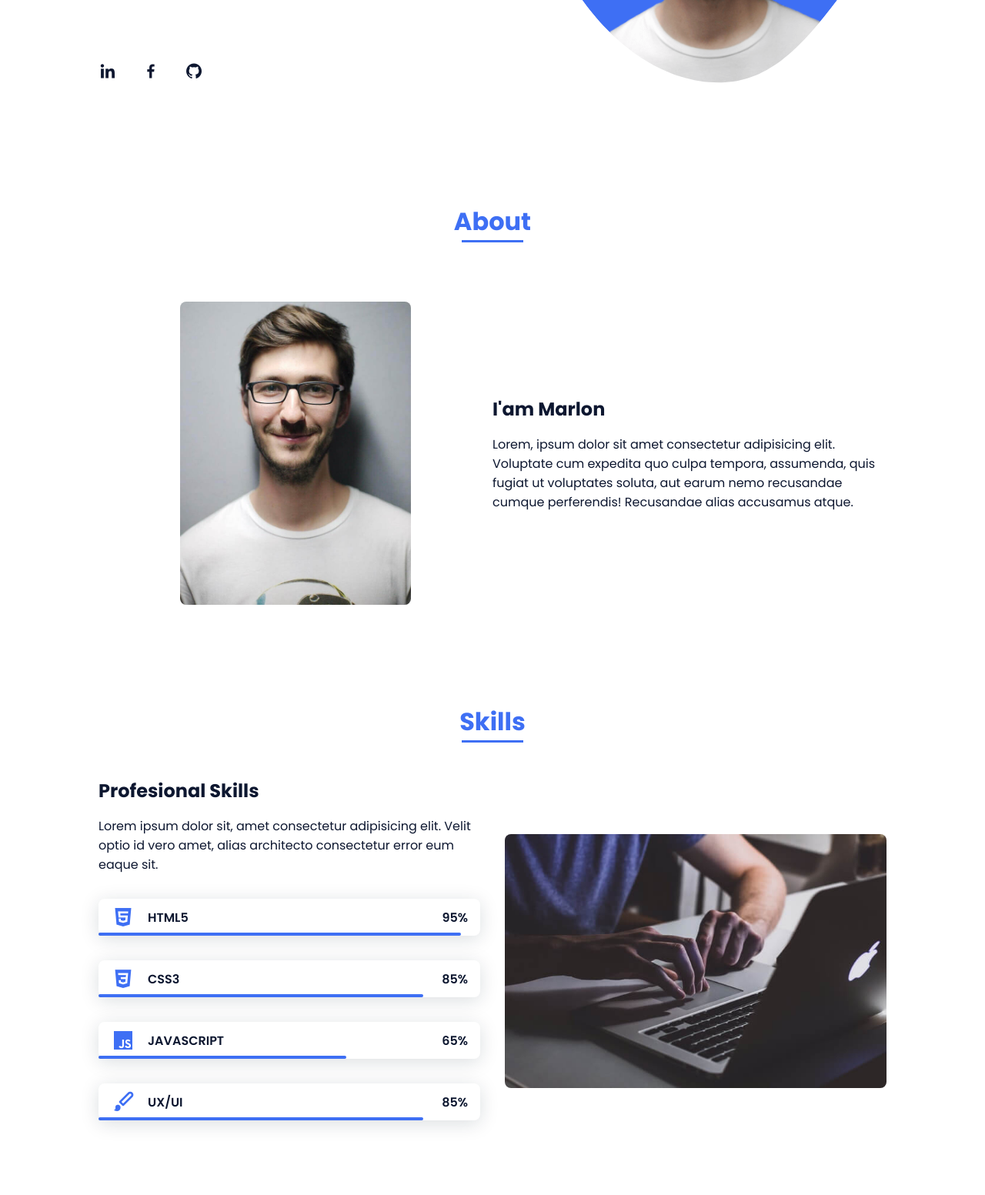
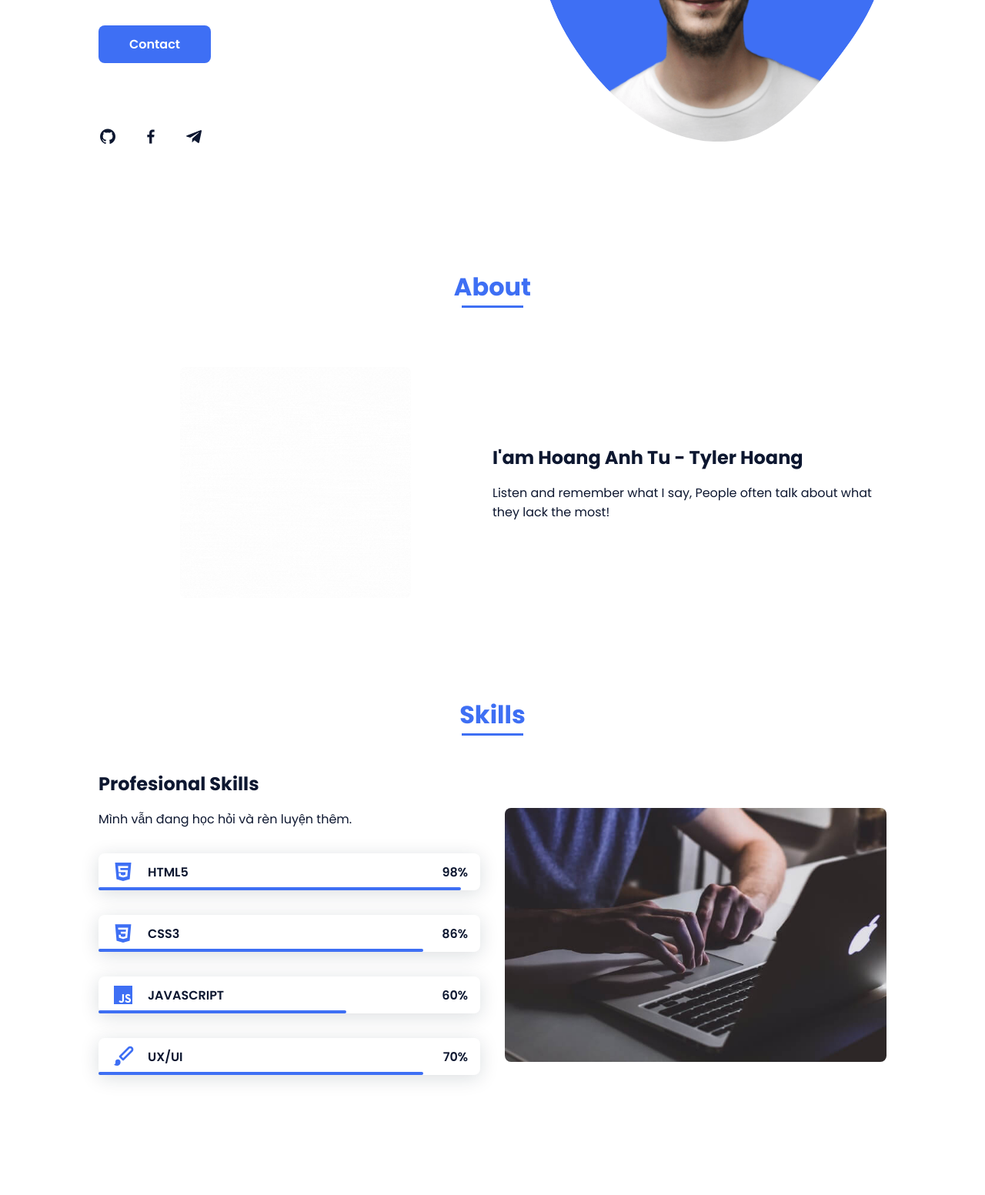
Before and after one commit to TylerUltra/TylerUltra.github.io, a plain HTML site: page index.html in a window 1280 px wide. Shown: the part 507-2060 px from the top of the page at 77% size. Drawn offline with nearby package versions, Linux system fonts and the light colour scheme.

Commit message:
Update index.html

```diff
--- a/index.html
+++ b/index.html
@@ -5,6 +5,7 @@
         <meta name="viewport" content="width=device-width, initial-scale=1.0">
 
         <link rel="stylesheet" href="assets/css/styles.css">
+        <link href="img/favicon.ico" rel="shortcut icon" type="image/x-icon" />
 
         <!-- =====BOX ICONS===== -->
         <link href='https://cdn.jsdelivr.net/npm/boxicons@2.0.5/css/boxicons.min.css' rel='stylesheet'>
@@ -39,15 +40,15 @@
             <!--===== HOME =====-->
             <section class="home bd-grid" id="home">
                 <div class="home__data">
-                    <h1 class="home__title">Hi, Hey you!<br>Welcome <span class="home__title-color">Tyler Hoang</span><br> Website.</h1>
+                    <h1 class="home__title">Hi, Hey you!<br>Welcome <br><span class="home__title-color">Tyler Hoang</span><br> Website.</h1>
 
                     <a href="#" class="button">Contact</a>
                 </div>
 
                 <div class="home__social">
-                    <a href="" class="home__social-icon"><i class='bx bxl-linkedin'></i></a>
+                    <a href="" class="home__social-icon"><i class='bx bxl-github'></i></a>
                     <a href="" class="home__social-icon"><i class='bx bxl-facebook' ></i></a>
-                    <a href="" class="home__social-icon"><i class='bx bxl-github' ></i></a>
+                    <a href="" class="home__social-icon"><i class='bx bxl-telegram' ></i></a>
                 </div>
 
                 <div class="home__img">
@@ -69,12 +70,12 @@
 
                 <div class="about__container bd-grid">
                     <div class="about__img">
-                        <img src="assets/img/about.jpg" alt="">
+                        <img src="assets/img/th-gif.gif" alt="">
                     </div>
 
                     <div>
-                        <h2 class="about__subtitle">I'am Marlon</h2>
-                        <p class="about__text">Lorem, ipsum dolor sit amet consectetur adipisicing elit. Voluptate cum expedita quo culpa tempora, assumenda, quis fugiat ut voluptates soluta, aut earum nemo recusandae cumque perferendis! Recusandae alias accusamus atque.</p>
+                        <h2 class="about__subtitle">I'am Hoang Anh Tu - Tyler Hoang</h2>
+                        <p class="about__text">Listen and remember what I say, People often talk about what they lack the most!</p>
                     </div>
                 </div>
             </section>
@@ -86,7 +87,7 @@
                 <div class="skills__container bd-grid">
                     <div>
                         <h2 class="skills__subtitle">Profesional Skills</h2>
-                        <p class="skills__text">Lorem ipsum dolor sit, amet consectetur adipisicing elit. Velit optio id vero amet, alias architecto consectetur error eum eaque sit.</p>
+                        <p class="skills__text">Mình vẫn đang học hỏi và rèn luyện thêm.</p>
                         <div class="skills__data">
                             <div class="skills__names">
                                 <i class='bx bxl-html5 skills__icon'></i>
@@ -96,7 +97,7 @@
 
                             </div>
                             <div>
-                                <span class="skills__percentage">95%</span>
+                                <span class="skills__percentage">98%</span>
                             </div>
                         </div>
                         <div class="skills__data">
@@ -108,7 +109,7 @@
 
                             </div>
                             <div>
-                                <span class="skills__percentage">85%</span>
+                                <span class="skills__percentage">86%</span>
                             </div>
                         </div>
                         <div class="skills__data">
@@ -120,7 +121,7 @@
 
                             </div>
                             <div>
-                                <span class="skills__percentage">65%</span>
+                                <span class="skills__percentage">60%</span>
                             </div>
                         </div>
                         <div class="skills__data">
@@ -132,7 +133,7 @@
 
                             </div>
                             <div>
-                                <span class="skills__percentage">85%</span>
+                                <span class="skills__percentage">70%</span>
                             </div>
                         </div>
                     </div>
@@ -164,7 +165,7 @@
                         <img src="assets/img/work5.jpg" alt="">
                     </a>
                     <a href="" class="work__img">
-                        <img src="assets/img/work6.jpg" alt="">
+                        <img src="assets/img/gaming-gif.gif" alt="">
                     </a>
                 </div>
             </section>
@@ -172,11 +173,13 @@
             <!--===== CONTACT =====-->
             <section class="contact section" id="contact">
                 <h2 class="section-title">Contact</h2>
+                <center><h1> tumo7577@gmail.com </h1></center>
 
                 <div class="contact__container bd-grid">
                     <form action="" class="contact__form">
                         <input type="text" placeholder="Name" class="contact__input">
                         <input type="mail" placeholder="Email" class="contact__input">
+                        <input type="headline" placeholder="Headline" class="contact__input">
                         <textarea name="" id="" cols="0" rows="10" class="contact__input"></textarea>
                         <input type="button" value="Enviar" class="contact__button button">
                     </form>
@@ -186,13 +189,13 @@
 
         <!--===== FOOTER =====-->
         <footer class="footer">
-            <p class="footer__title">Marlon</p>
+            <p class="footer__title">Hoang Anh Tu</p>
             <div class="footer__social">
-                <a href="#" class="footer__icon"><i class='bx bxl-facebook' ></i></a>
-                <a href="#" class="footer__icon"><i class='bx bxl-instagram' ></i></a>
-                <a href="#" class="footer__icon"><i class='bx bxl-twitter' ></i></a>
+                <a href=""https://www.facebook.com/hoanganhtu.infor" class="footer__icon"><i class='bx bxl-facebook' ></i></a>
+                <a href="https://www.instagram.com/htus.39_" class="footer__icon"><i class='bx bxl-instagram' ></i></a>
+                <a href="https://www.youtube.com/watch?v=dQw4w9WgXcQ" class="footer__icon"><i class='bx bxl-twitter' ></i></a>
             </div>
-            <p class="footer__copy">&#169; Bedimcode. All rigths reserved</p>
+            <p class="footer__copy">&#169; Tyler Hoang. All rigths reserved</p>
         </footer>
 
 
```
